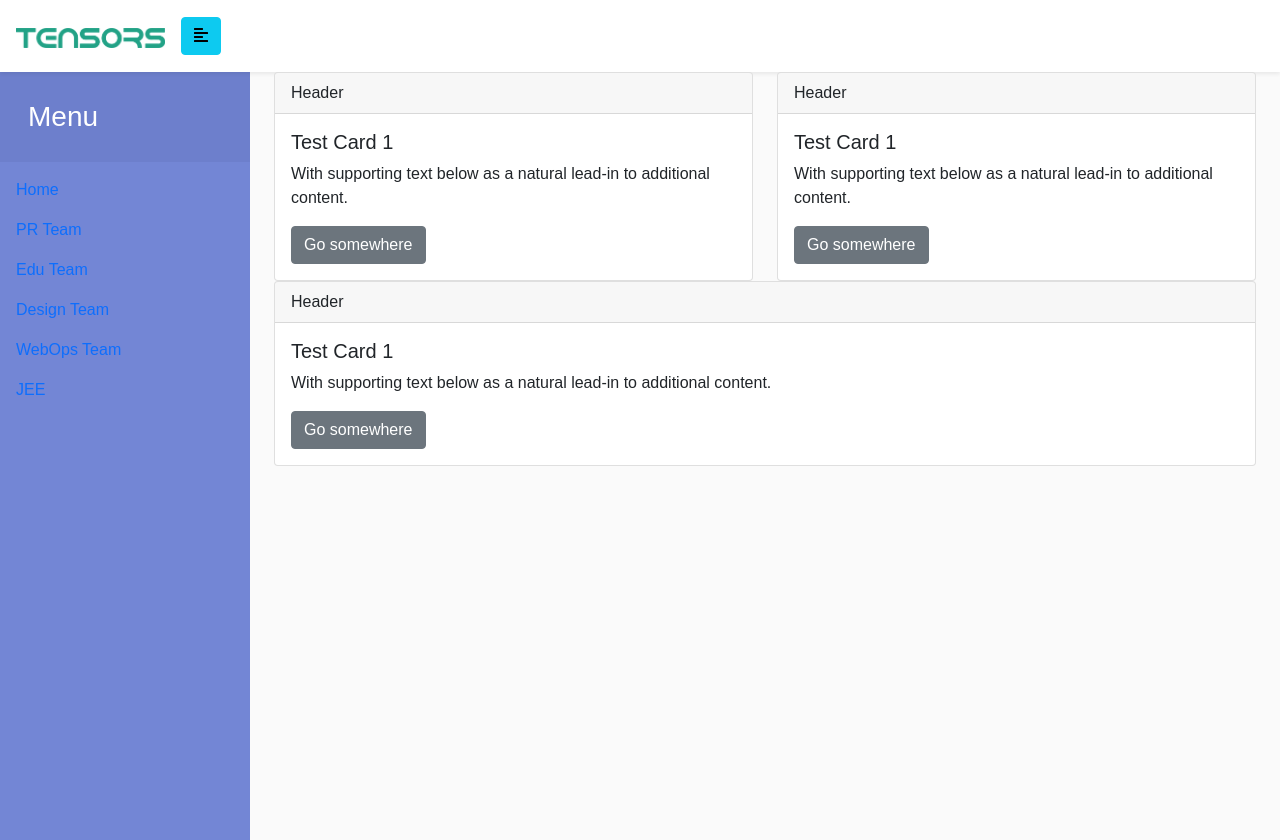
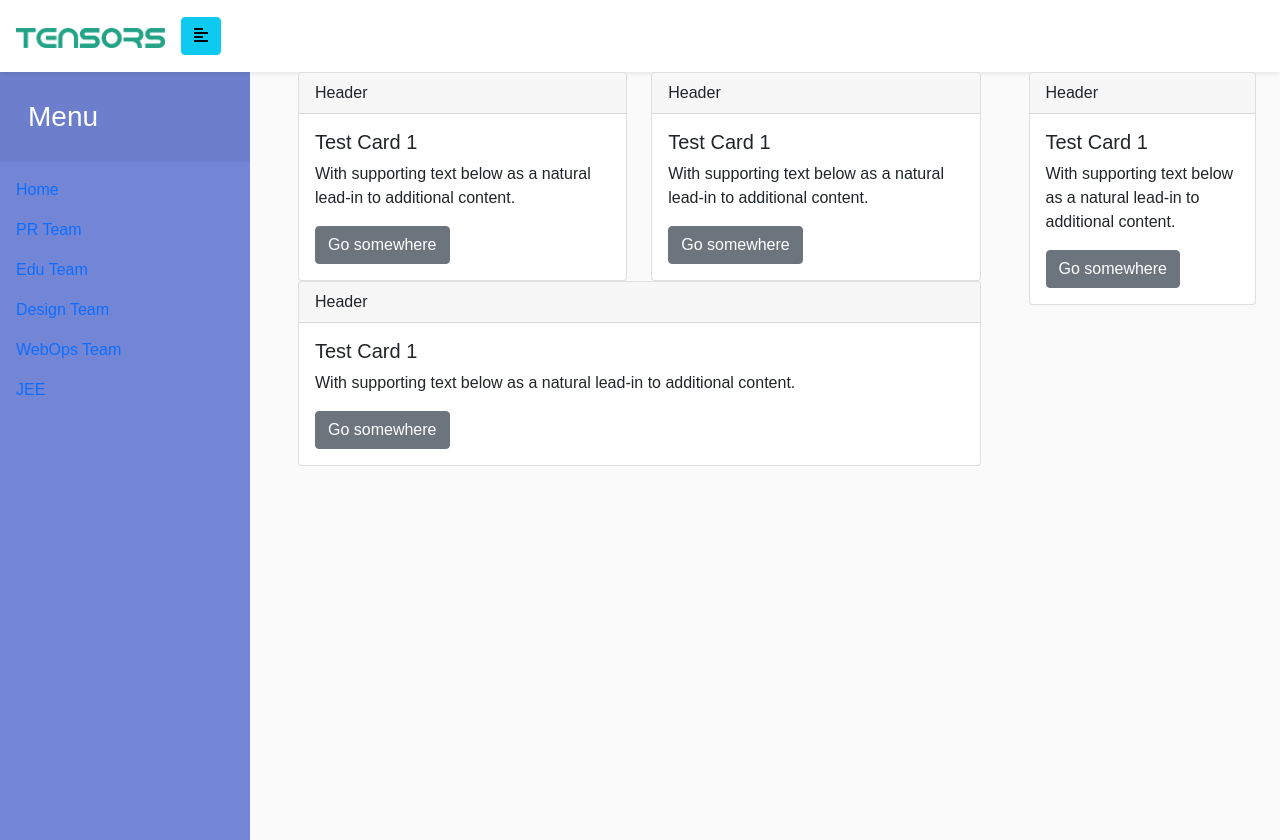
Before and after one commit to tensorsiitm/tensors_dashboard, a React (Create React App) app: page /home in a window 1280 px wide. Built offline with nearby package versions, Linux system fonts and the light colour scheme.

Commit message:
testbranch change

```diff
--- a/src/pages/homePage/HomePage.js
+++ b/src/pages/homePage/HomePage.js
@@ -3,8 +3,10 @@ import { Container, Row, Col } from "reactstrap";
 import SampleCard from "../../components/sampleCard/SampleCard";
 function HomePage() {
   return (
-    <>
-       <Container fluid >
+    <><Container>
+        <Row>
+          <Col md={9}>
+          <Container fluid >
          <Row >
            <Col md={6}>
              <SampleCard />
@@ -19,6 +21,15 @@ function HomePage() {
            </Col>
          </Row>
        </Container>
+
+          </Col>
+          <Col >
+            <SampleCard/>
+          </Col>
+        </Row>
+
+      </Container>
+
     </>
   );
 }
```
